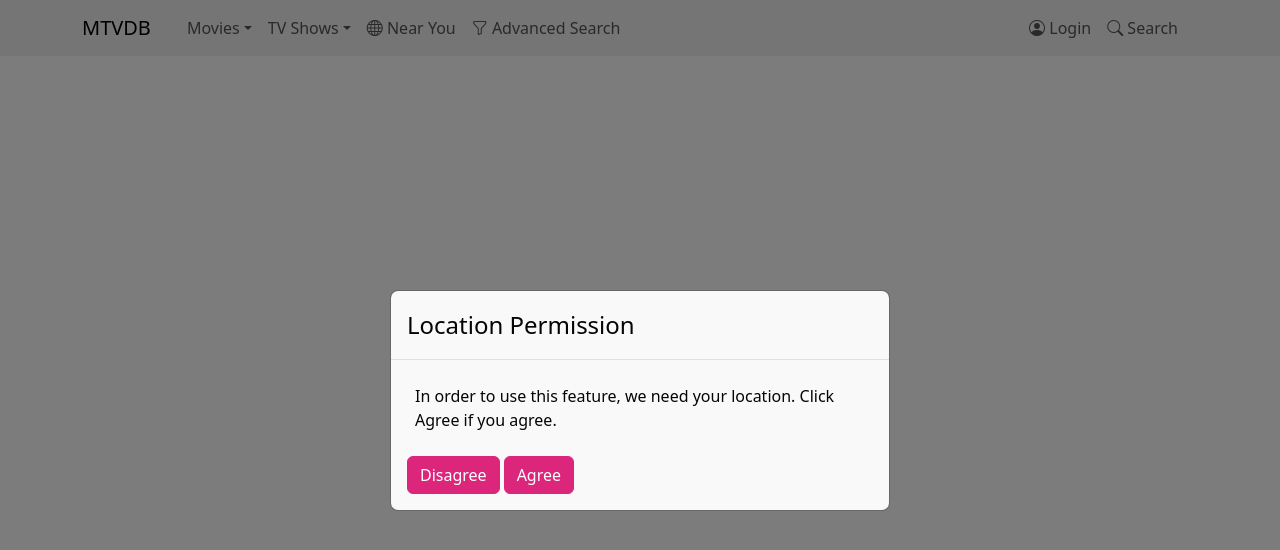
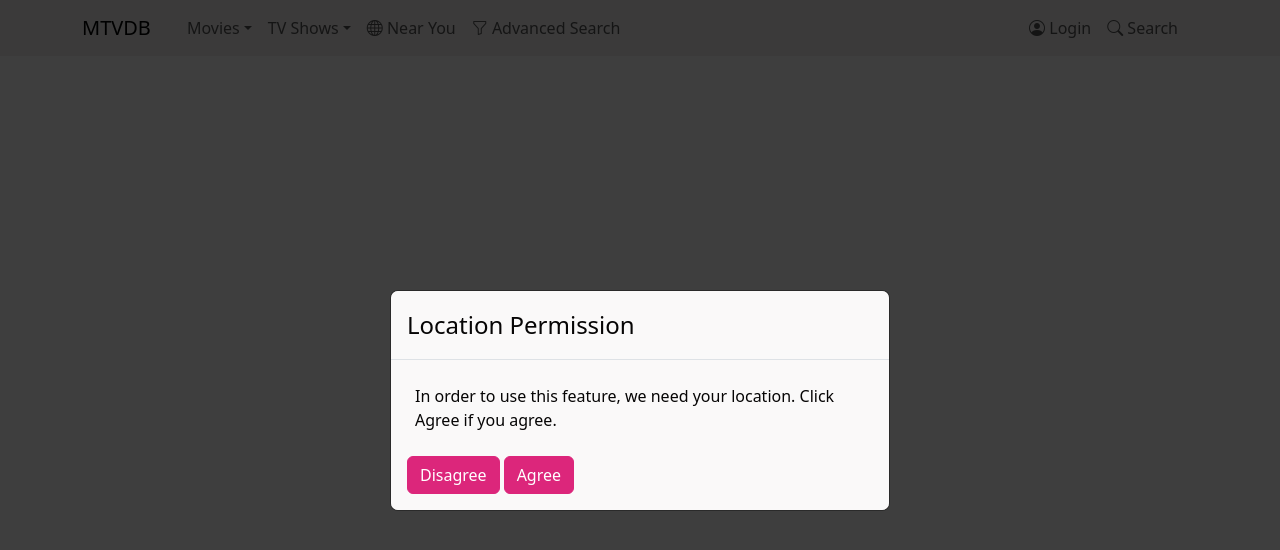
Before and after one commit to PedroMMRAF/ipm-projeto, a Next.js app: page /near-you in a window 1280 px wide. Shown: the top 550 px of the page. Built offline with nearby package versions, Linux system fonts and the light colour scheme.

Commit message:
Log Out confirmation

```diff
--- a/src/components/PageNavbar.js
+++ b/src/components/PageNavbar.js
@@ -1,5 +1,5 @@
 import React, { useState, useRef, useEffect } from "react";
-import { Collapse, Container, Navbar, Nav, NavDropdown, Form } from "react-bootstrap";
+import { Collapse, Container, Navbar, Nav, NavDropdown, Form,Modal } from "react-bootstrap";
 
 import styles from "./PageNavbar.module.css";
 
@@ -106,6 +106,7 @@ function Dropdown({ type, title, genres }) {
 
 export default function PageNavbar() {
     const [isCollapsed, setCollapsed] = useState(true);
+    const [showLogOutModal, setShowLogOutModal] = useState(false);
 
     const contentRef = useRef(null);
     const topRef = useRef(null);
@@ -120,6 +121,15 @@ export default function PageNavbar() {
         if (contentRef.current) {
             contentRef.current.style.height = isCollapsed ? `${contentRef.current.scrollHeight}px` : "0px";
         }
+    };
+
+    const handleAgree = () => {
+        setShowLogOutModal(false);
+        setLoggedIn(false)
+    };
+    const handleDisagree  = () => {
+        setShowLogOutModal(false);
+
     };
 
     useEffect(() => {
@@ -142,6 +152,24 @@ export default function PageNavbar() {
     return (
         <>
             <div ref={topRef}></div>
+            <Modal show={showLogOutModal} centered>
+                <Modal.Header>
+                    <Modal.Title>Log Out Confirmation</Modal.Title>
+                </Modal.Header>
+                <Modal.Body>
+                    <Form>
+                        <Form.Label className="p-0 m-2">
+                            Are you sure you want to Log Out?
+                        </Form.Label>
+                    </Form>
+                    <button className="mt-3 btn btn-primary" onClick={handleDisagree}>
+                        Disagree
+                    </button>
+                    <button className="mt-3 ms-1 btn btn-primary" onClick={handleAgree}>
+                        Agree
+                    </button>
+                </Modal.Body>
+            </Modal>
             <div ref={navRef} className="fixed-top">
                 <Navbar bg="light" expand="lg">
                     <Container>
@@ -172,7 +200,7 @@ export default function PageNavbar() {
                                         }}>
                                             <i className="bi bi-journal-bookmark-fill"></i> Watchlist
                                         </NavDropdown.Item>
-                                        <NavDropdown.Item onClick={() => setLoggedIn(false)}>
+                                        <NavDropdown.Item onClick={() => setShowLogOutModal(true) }>
                                             <i className="bi bi-box-arrow-right"></i> Log Out
                                         </NavDropdown.Item>
                                     </NavDropdown>
--- a/src/pages/near-you.js
+++ b/src/pages/near-you.js
@@ -56,6 +56,7 @@ export default function NearYouPage() {
     const [selectedMovie, setSelectedMovie] = useState(null);
     const [leftSidebarOpen, setleftSidebarOpen] = useState(true);
     const [rightSidebarOpen, setrightSidebarOpen] = useState(false);
+    const [showLogOutModal, setShowLogOutModal] = useState(true);
 
     const Movies = MOVIES.filter((movie) => movie.marker != undefined);
 
@@ -115,6 +116,24 @@ export default function NearYouPage() {
             <PageNavbar />
 
             <Modal show={showModal} centered>
+                <Modal.Header>
+                    <Modal.Title>Location Permission</Modal.Title>
+                </Modal.Header>
+                <Modal.Body>
+                    <Form>
+                        <Form.Label className="p-0 m-2">
+                            In order to use this feature, we need your location. Click Agree if you agree.
+                        </Form.Label>
+                    </Form>
+                    <button className="mt-3 btn btn-primary" onClick={handleDisagree}>
+                        Disagree
+                    </button>
+                    <button className="mt-3 ms-1 btn btn-primary" onClick={handleAgree}>
+                        Agree
+                    </button>
+                </Modal.Body>
+            </Modal>
+            <Modal show={showLogOutModal} centered>
                 <Modal.Header>
                     <Modal.Title>Location Permission</Modal.Title>
                 </Modal.Header>
```
